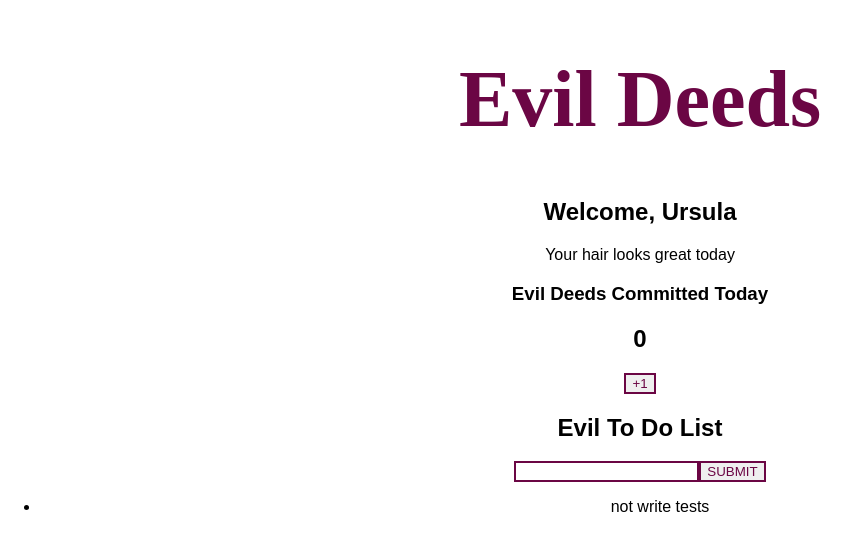
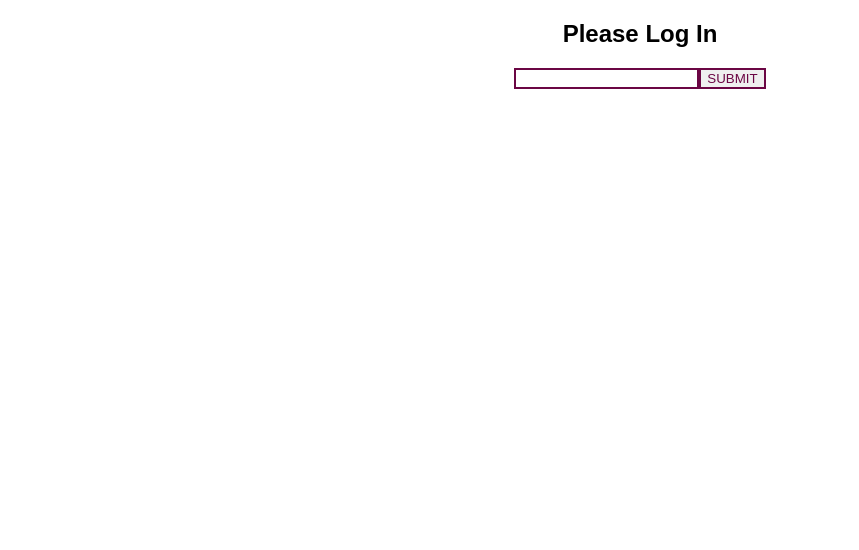
Before and after one commit to thatPamIAm/intro-to-react, a React (Create React App) app: page / in a window 1280 px wide. Shown: the top 550 px of the page, without its empty margins (0-859 px from the left). Built offline with nearby package versions, Linux system fonts and the light colour scheme; the HTML template or start-up script is replaced by a standard one; a web font is replaced by a local one.

Commit message:
Add Login

```diff
--- a/src/App.js
+++ b/src/App.js
@@ -3,19 +3,53 @@ import './App.css';
 import Greeting from './Greeting.js';
 import EvilDeedCounter from './EvilDeedCounter.js';
 import EvilToDo from './EvilToDo.js';
+import Login from './Login.js';
 
 class App extends Component {
+  constructor() {
+    super();
+
+    this.state = {
+      userName: ''
+    };
+
+    this.setUserName = this.setUserName.bind(this);
+  }
+
+  setUserName(name) {
+    this.setState({ userName: name });
+  }
+
+  displayLogin() {
+    return (
+      <Login setUserName={this.setUserName} />
+    )
+  }
+
+  displayApp() {
+    return (
+      <div>
+        <h1>Evil Deeds</h1>
+        <Greeting villainName={this.state.userName}
+          compliment="Your hair looks great today" />
+          <EvilDeedCounter />
+          <EvilToDo />
+      </div>
+    )
+  }
+
   render() {
     return (
-      <div className="App">
-        <h1>Evil Deeds</h1>
-        <Greeting villainName="Ursula"
-        compliment="Your hair looks great today" />
-        <EvilDeedCounter />
-        <EvilToDo />
+      <div className = "App">
+        {
+          this.state.userName ?
+          this.displayApp() :
+          this.displayLogin()
+        }
       </div>
-    );
+    )
   }
+
 }
 
 export default App;
--- /dev/null
+++ b/src/Login.js
@@ -0,0 +1,31 @@
+import React, { Component } from 'react';
+
+class Login extends Component {
+  constructor(props) {
+    super();
+
+    this.state = {
+      logInValue: ''
+    };
+  }
+
+  logInState = (event) => {
+    this.setState({ logInValue: event.target.value });
+  }
+
+  render() {
+    return (
+      <div>
+        <h2>Please Log In</h2>
+        <input
+          type='text'
+          value={this.state.logInValue}
+          onChange={this.logInState}
+        ></input>
+        <button onClick={() => this.props.setUserName(this.state.logInValue)}>SUBMIT</button>
+      </div>
+    )
+  }
+}
+
+export default Login;
```
